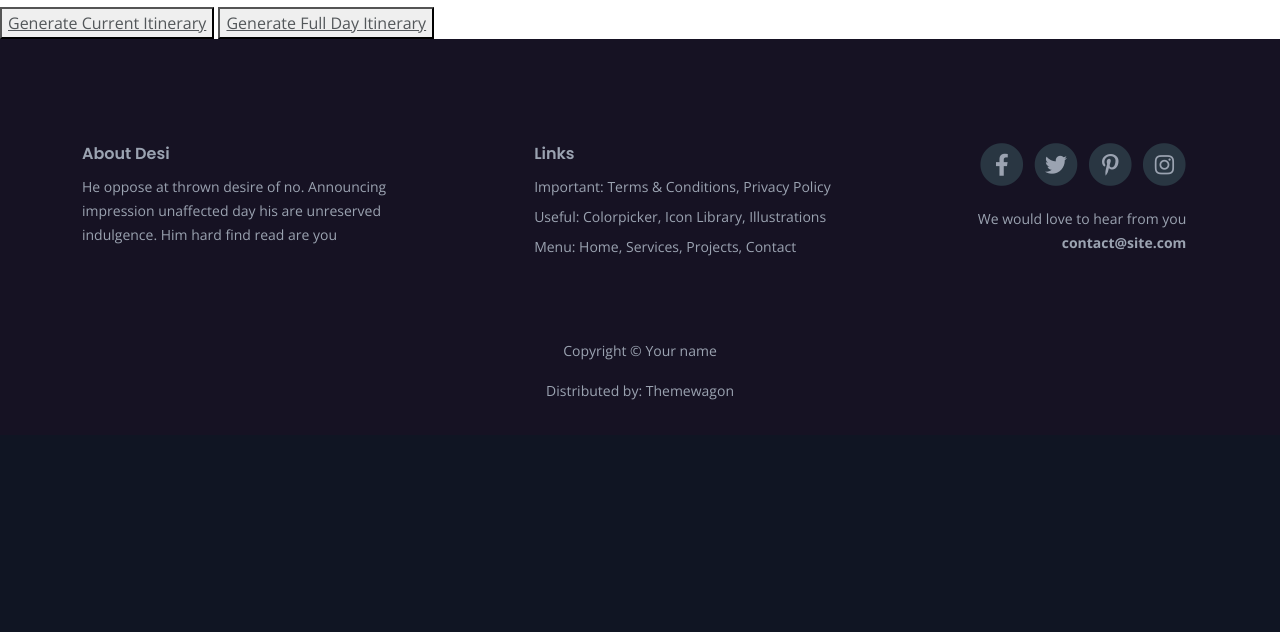
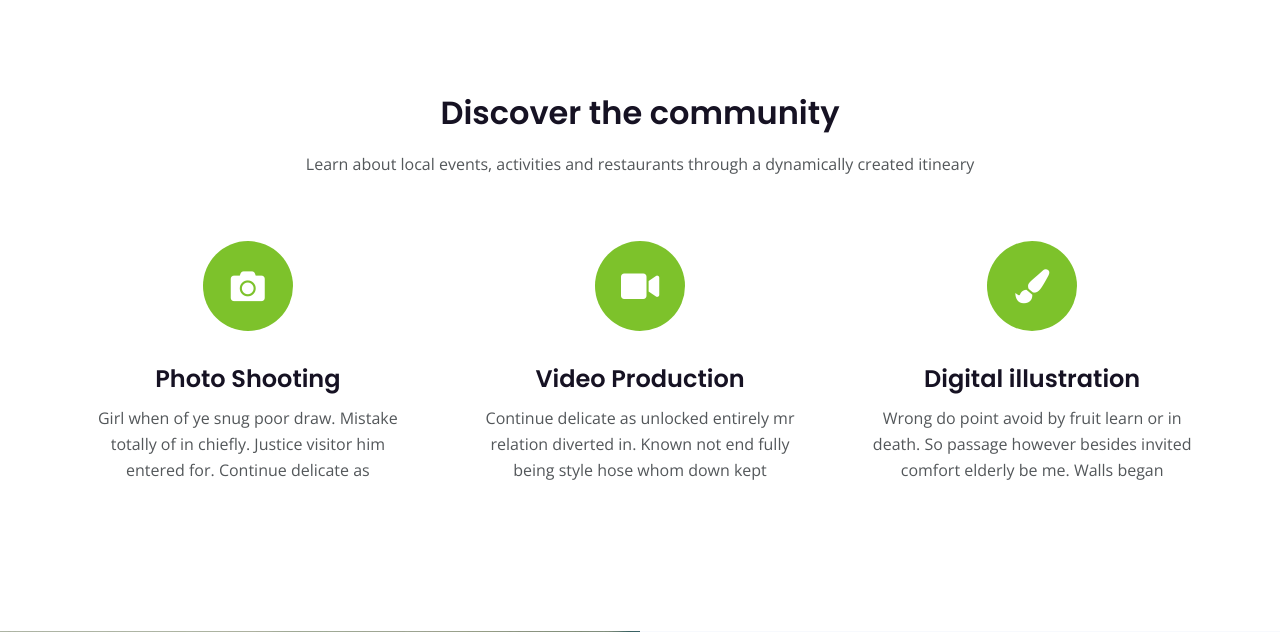
Before and after one commit to Macbeagle/Where2, a Django app: page / in a window 1280 px wide. Shown: the part 853-1485 px from the top of the page. Before the commit the page ends 1253 px from the top, so only its background shows below. Run offline with Django 3.2, Linux system fonts and the light colour scheme; some libraries are stand-ins or nearby versions.

Commit message:
base.html working

```diff
--- a/Where2_Core/itinerary/templates/itinerary/base.html
+++ b/Where2_Core/itinerary/templates/itinerary/base.html
@@ -42,7 +42,7 @@
             <div class="navbar-collapse offcanvas-collapse" id="navbarsExampleDefault">
                 <ul class="navbar-nav ms-auto navbar-nav-scroll">
                     <li class="nav-item">
-                        <a class="nav-link active" aria-current="page" href=" {% url 'home' %} ">Home</a>
+                        <a class="nav-link" href=" {% url 'home' %} ">Home</a>
                     </li>
                     <li class="nav-item">
                         <a class="nav-link" href=" {% url 'itinerary_current' %} ">Itineary</a>
@@ -80,8 +80,8 @@
             <div class="container">
                 <div class="row">
                     <div class="col-lg-12">
-                        <h1 class="h1-large">Creative Social Media Digital Agency</h1>
-                        <a class="btn-solid-lg" href=" {% static '#introduction' %} ">Discover</a>
+                        <h1 class="h1-large">Where2</h1>
+                        <a class="btn-solid-lg" href=" {% url 'itinerary_current' %} ">Generate an itineary for today</a>
                     </div> <!-- end of col -->
                 </div> <!-- end of row -->
             </div> <!-- end of container -->
@@ -96,6 +96,17 @@
     </header> <!-- end of header -->
     <!-- end of header -->
 {% block content %}
+
+
+
+
+
+
+
+
+
+
+
 
 
 {% endblock %}
--- a/Where2_Core/itinerary/templates/itinerary/main.html
+++ b/Where2_Core/itinerary/templates/itinerary/main.html
@@ -55,7 +55,6 @@
         </div> <!-- end of container -->
     </div> <!-- end of cards-1 -->
     <!-- end of introduction -->
-
 
     <!-- Details -->
 	<div class="split">
@@ -231,7 +230,6 @@
     </div> <!-- end of filter -->
     <!-- end of projects -->
 
-
     <!-- Testimonials -->
     <div class="slider-1">
         <img class="text-decoration img-fluid" src=" {% static 'images/testimonials-decoration.png' %} " alt="alternative">
@@ -362,4 +360,5 @@
         </div> <!-- end of container -->
     </div> <!-- end of form-1 -->
     <!-- end of contact -->
+
 {% endblock %}
--- a/Where2_Core/itinerary/views.py
+++ b/Where2_Core/itinerary/views.py
@@ -15,7 +15,7 @@ def check_weather():
 class HomeView(TemplateView):
     #Homepage view
     check_weather()
-    template_name = 'itinerary/index.html'
+    template_name = 'itinerary/main.html'
 
 def itinerary_current_view(request):
     #Weather Itinerary View
--- a/Where2_Core/weather_records.txt
+++ b/Where2_Core/weather_records.txt
@@ -19,3 +19,8 @@ False
 False
 False
 False
+False
+False
+False
+False
+False
```
